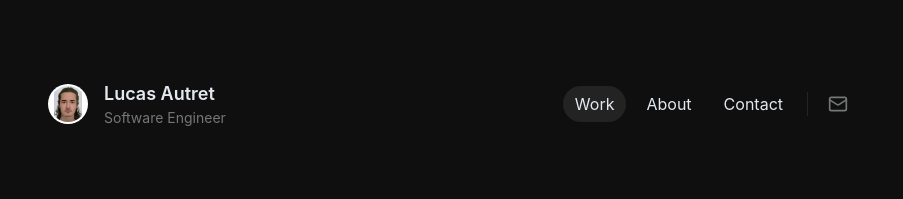
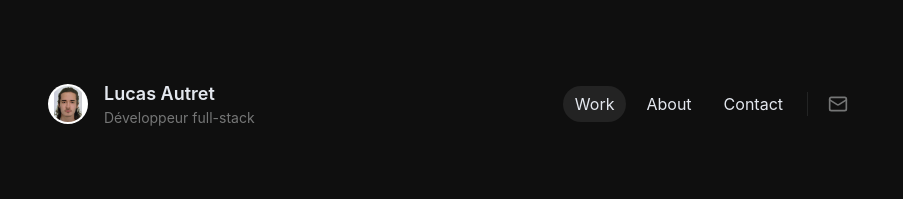
Before and after one commit to Maynito/Maynito.github.io, a React (Vite) app: page / in a window 1280 px wide. Shown: the top 199 px of the page, without its empty margins (188-1091 px from the left). Built offline with nearby package versions, Linux system fonts and the light colour scheme.

Commit message:
Update job title in NavBar to French: "Développeur full-stack"

```diff
--- a/src/components/NavBar.jsx
+++ b/src/components/NavBar.jsx
@@ -77,7 +77,7 @@ export default function NavBar() {
             <Link to="/" className="text-lg font-semibold hover:text-primary-text">Lucas Autret</Link>
           </li>
           <li className="text-sm font-normal text-secondary-text">
-            <a className="hover:text-primary-text">Software Engineer</a>
+            <a className="hover:text-primary-text">Développeur full-stack</a>
           </li>
         </ul>
       </nav>
```
